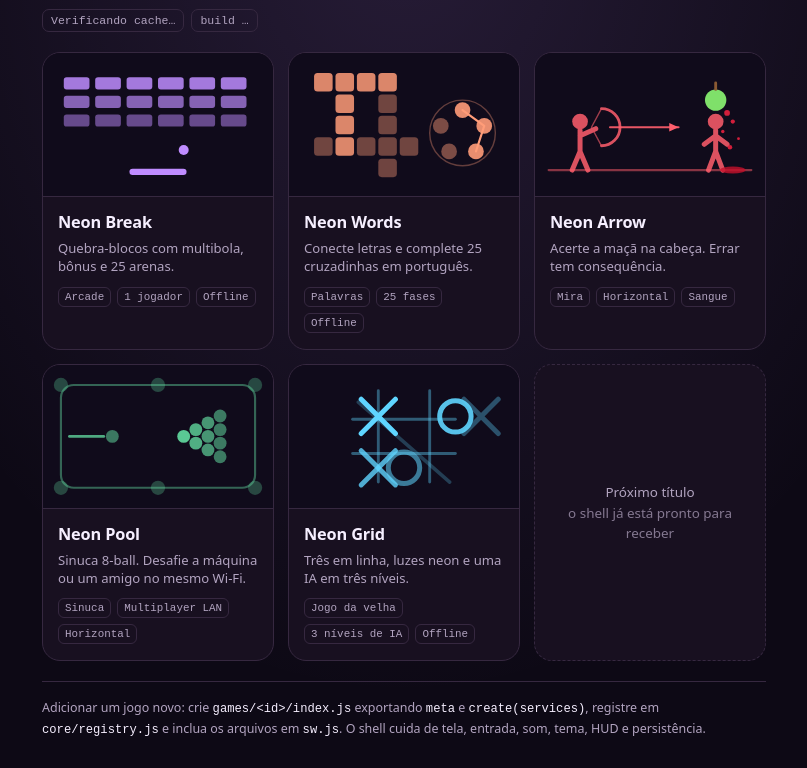
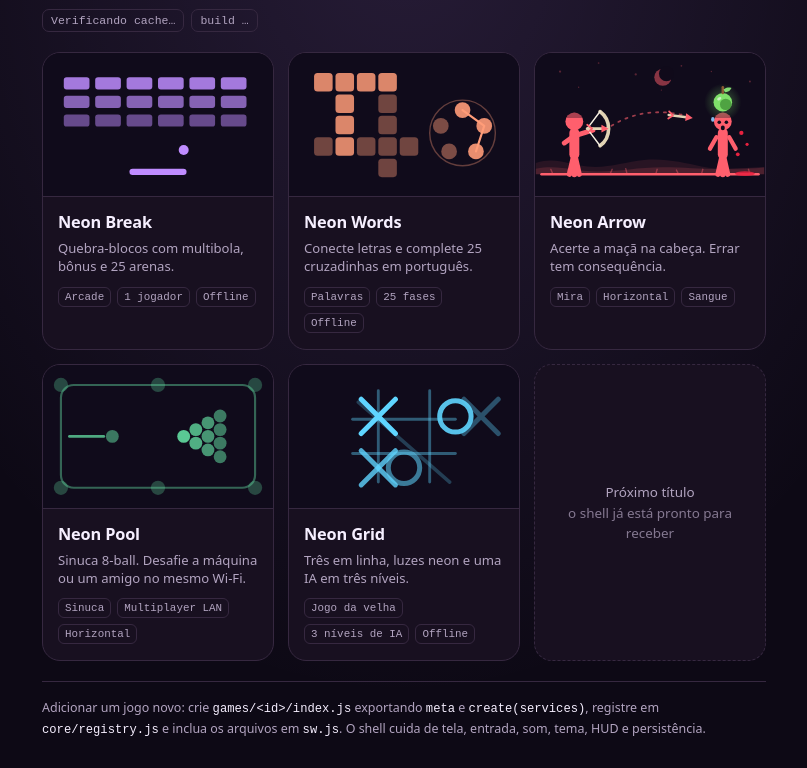
Before and after one commit to Carlosdanyell/IA-Games, a plain HTML site: page index.html in a window 1280 px wide. Shown: the part 96-864 px from the top of the page, without its empty margins (236-1043 px from the left). Drawn offline with Linux system fonts and the light colour scheme.

Commit message:
feat(menu): capa nova do Neon Arrow, com a cena do jogo inteira
A capa anterior era um esboço: duas figuras de palito, uma linha reta e
alguns pontos vermelhos. Não mostrava o jogo.

A nova traz a cena como ela aparece em tela: céu de noite com estrelas e
lua, duas cristas de morro, chão com capim, o arqueiro de arco retesado e
flecha encaixada, a trajetória pontilhada que arqueia até o alvo, a flecha
em voo no meio do caminho, e o alvo com a maçã verde brilhando na cabeça —
com a cara de susto que o jogo desenha, gota de suor inclusive. O sangue
aparece em três respingos e uma poça, sem ocupar a cena.

Detalhes que fazem a capa se comportar como as outras: tudo que é
silhueta usa currentColor, então acompanha o vermelho do cartão; rosto e
recorte do cabelo usam var(--arena), então viram claros no tema claro em
vez de sumir; e o halo da maçã é gradiente radial de verdade, não um
círculo chapado — no tema claro um disco a 16% ficava como uma mancha.

Conferida no cartão real em tema escuro e claro, no menu inteiro em
390px, e nos tamanhos de 230px e 120px, onde a leitura (arqueiro, arco,
maçã, alvo) se mantém. sw v21 para a capa nova chegar a quem já tem o
site instalado.

Co-Authored-By: Claude Opus 5 <noreply@anthropic.com>
Claude-Session: https://claude.ai/code/session_01TsVvjvXWqwugG2TB2bUhsE

```diff
--- a/index.html
+++ b/index.html
@@ -120,26 +120,83 @@
         stroke-linecap="round" opacity=".25"/>
     </svg>`,
     arrow: `<svg viewBox="0 0 320 200" aria-hidden="true">
-      <line x1="18" y1="164" x2="302" y2="164" stroke="currentColor" stroke-width="3" opacity=".5"/>
-      <g opacity=".85">
-        <circle cx="62" cy="96" r="11" fill="currentColor"/>
-        <path d="M62 108v30M62 138l-11 26M62 138l11 26M62 116l22-10" fill="none" stroke="currentColor"
-          stroke-width="7" stroke-linecap="round"/>
-        <path d="M92 78a26 26 0 0 1 0 52" fill="none" stroke="currentColor" stroke-width="4" stroke-linecap="round"/>
-        <path d="M92 78 78 104l14 26" fill="none" stroke="currentColor" stroke-width="2" opacity=".7"/>
+      <!-- céu -->
+      <g fill="currentColor" opacity=".3">
+        <circle cx="34" cy="26" r="1.6"/><circle cx="88" cy="14" r="1.2"/><circle cx="140" cy="30" r="1.6"/>
+        <circle cx="204" cy="18" r="1.2"/><circle cx="300" cy="40" r="1.4"/><circle cx="60" cy="48" r="1"/>
+        <circle cx="246" cy="26" r="1"/><circle cx="176" cy="52" r="1"/>
       </g>
-      <path d="M104 104h96" stroke="currentColor" stroke-width="3" stroke-linecap="round" opacity=".9"/>
-      <path d="M200 104l-13-6v12z" fill="currentColor"/>
-      <g opacity=".85">
-        <circle cx="252" cy="96" r="11" fill="currentColor"/>
-        <path d="M252 108v30M252 138l-10 26M252 138l10 26M252 116l-16 12M252 116l16 12" fill="none"
-          stroke="currentColor" stroke-width="7" stroke-linecap="round"/>
+      <g opacity=".5">
+        <circle cx="178" cy="34" r="12" fill="currentColor"/>
+        <circle cx="183" cy="29" r="10.5" fill="var(--arena,#100b1b)"/>
       </g>
-      <circle cx="252" cy="66" r="15" fill="#7fe06a"/>
-      <path d="M252 51v-9" stroke="#8a5a33" stroke-width="4" stroke-linecap="round"/>
-      ${[[268,84,4],[276,96,3],[262,110,2.4],[284,120,2],[272,132,3.2]]
-        .map(([x,y,r]) => `<circle cx="${x}" cy="${y}" r="${r}" fill="#e7213f" opacity=".9"/>`).join('')}
-      <ellipse cx="276" cy="164" rx="18" ry="5" fill="#c4102b" opacity=".8"/>
+      <!-- morros baixos, atrás das figuras -->
+      <path d="M0 170v-16c28-9 44 2 72 5s52-6 80-9 56 4 80 9 60 5 88 1v10z" fill="currentColor" opacity=".1"/>
+      <path d="M0 170v-8c34-6 52 4 86 4s56-6 92-6 66 4 92 2l50-2v10z" fill="currentColor" opacity=".16"/>
+      <!-- chão -->
+      <line x1="8" y1="170" x2="312" y2="170" stroke="currentColor" stroke-width="3.5" stroke-linecap="round"/>
+      <g stroke="currentColor" stroke-width="2" stroke-linecap="round" opacity=".4">
+        <path d="M24 170l-3-7M44 170l2-8M104 170l3-7M128 170l-2-8M168 170l2-7M200 170l-3-6M232 170l2-7M300 170l-2-7"/>
+      </g>
+
+      <!-- arqueiro -->
+      <g stroke-linecap="round" stroke-linejoin="round" fill="none" stroke="currentColor">
+        <path d="M54 170v-28" stroke-width="8"/>
+        <path d="M47 170l5-22M61 170l-5-22" stroke-width="7"/>
+        <path d="M54 142v-30" stroke-width="14"/>
+        <path d="M54 116l26-8" stroke-width="7"/>
+        <path d="M54 116l-14 10" stroke-width="7"/>
+      </g>
+      <circle cx="54" cy="96" r="12.5" fill="currentColor"/>
+      <path d="M43 91a11.5 11.5 0 0 1 22 0z" fill="var(--arena,#100b1b)" opacity=".35"/>
+      <!-- arco com flecha encaixada -->
+      <path d="M90 82a30 30 0 0 1 0 48" fill="none" stroke="#e2d3b4" stroke-width="5" stroke-linecap="round"/>
+      <path d="M90 82 72 106l18 24" fill="none" stroke="#f6efe0" stroke-width="2" stroke-linecap="round"/>
+      <path d="M72 106h30" stroke="#e2d3b4" stroke-width="4" stroke-linecap="round"/>
+      <path d="M102 106l-10-5.5v11z" fill="currentColor"/>
+      <path d="M72 100.5l7 5.5-7 5.5" fill="none" stroke="currentColor" stroke-width="2.5" stroke-linecap="round"/>
+
+      <!-- trajetória -->
+      <path d="M106 102c32-20 70-24 108-13" fill="none" stroke="currentColor" stroke-width="2.5"
+            stroke-linecap="round" stroke-dasharray="3 8" opacity=".6"/>
+      <!-- flecha em voo -->
+      <g transform="rotate(7 212 90)">
+        <path d="M186 90h28" stroke="#e2d3b4" stroke-width="3.5" stroke-linecap="round"/>
+        <path d="M220 90l-10-5.5v11z" fill="currentColor"/>
+        <path d="M186 85l6 5-6 5" fill="none" stroke="currentColor" stroke-width="2.5" stroke-linecap="round"/>
+      </g>
+
+      <!-- alvo -->
+      <g stroke-linecap="round" stroke-linejoin="round" fill="none" stroke="currentColor">
+        <path d="M262 170v-28" stroke-width="8"/>
+        <path d="M255 170l5-22M269 170l-5-22" stroke-width="7"/>
+        <path d="M262 142v-30" stroke-width="14"/>
+        <path d="M253 118l-9 16M271 118l9 16" stroke-width="6"/>
+      </g>
+      <circle cx="262" cy="96" r="12.5" fill="currentColor"/>
+      <path d="M251 91a11.5 11.5 0 0 1 22 0z" fill="var(--arena,#100b1b)" opacity=".35"/>
+      <g fill="var(--arena,#100b1b)">
+        <circle cx="257" cy="97" r="2.5"/><circle cx="267" cy="97" r="2.5"/>
+        <ellipse cx="262" cy="105" rx="2.8" ry="3.4"/>
+      </g>
+      <!-- gota de suor -->
+      <ellipse cx="248" cy="93" rx="2.4" ry="3.4" fill="#8ecbff" opacity=".9"/>
+      <!-- maçã, com o mesmo halo que ela tem no jogo -->
+      <defs><radialGradient id="arrowGlow">
+        <stop offset="0" stop-color="#7fe06a" stop-opacity=".4"/>
+        <stop offset="1" stop-color="#7fe06a" stop-opacity="0"/>
+      </radialGradient></defs>
+      <circle cx="262" cy="69" r="26" fill="url(#arrowGlow)"/>
+      <circle cx="262" cy="69" r="13" fill="#7fe06a"/>
+      <circle cx="266" cy="72" r="8" fill="#3f8f34" opacity=".75"/>
+      <ellipse cx="257" cy="64" rx="3.2" ry="2" fill="#ffffff" opacity=".6" transform="rotate(-30 257 64)"/>
+      <path d="M262 56v-8" stroke="#8a5a33" stroke-width="3.5" stroke-linecap="round"/>
+      <path d="M263 51c6-4 11-2 11-2s-2 6-9 6" fill="#8ef07a" opacity=".9"/>
+      <!-- respingos -->
+      <g fill="#e7213f">
+        <circle cx="288" cy="112" r="3"/><circle cx="296" cy="128" r="2.2"/><circle cx="283" cy="142" r="2.6"/>
+        <ellipse cx="293" cy="169" rx="14" ry="3.4" opacity=".85"/>
+      </g>
     </svg>`,
     pool: `<svg viewBox="0 0 320 200" aria-hidden="true">
       <rect x="24" y="28" width="272" height="144" rx="18" fill="none" stroke="currentColor" stroke-width="3" opacity=".45"/>
--- a/sw.js
+++ b/sw.js
@@ -9,7 +9,7 @@
 // HTTP cache do navegador.
 //
 // Ao adicionar um jogo, inclua os arquivos dele em ASSETS e suba VERSION.
-const VERSION = 'ia-games-v20';
+const VERSION = 'ia-games-v21';
 const DOC_TIMEOUT = 3500;   // HTML: vale esperar um pouco mais
 const ASSET_TIMEOUT = 1200; // módulos e CSS: rédea curta, cache logo atrás
 const ASSETS = [
```
